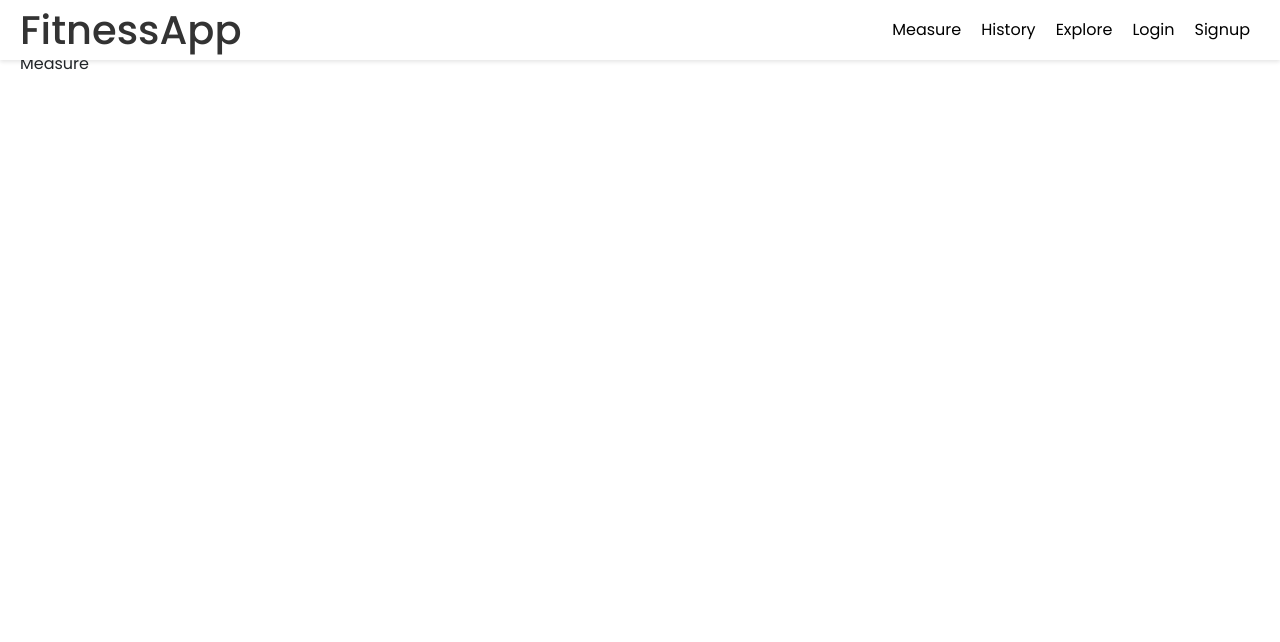
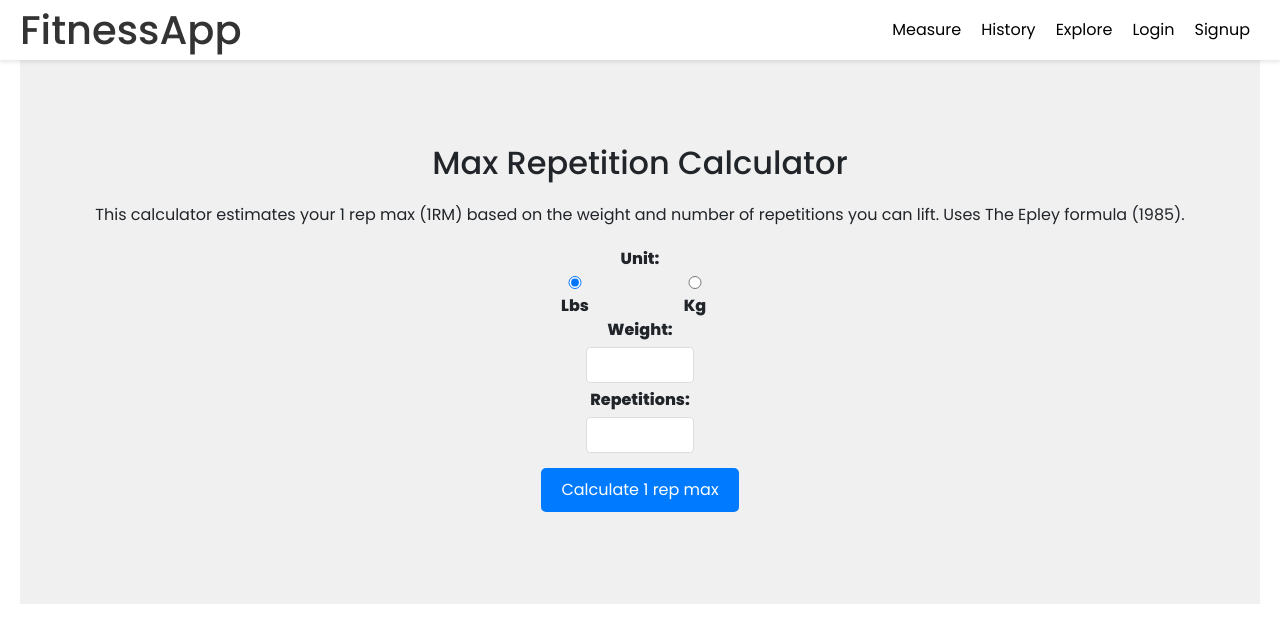
Before and after one commit to SoaresPT/FitnessApp, a React (Create React App) app in the folder Sprint3/FitnessApp/frontend/: page /Measure in a window 1280 px wide. Shown: the top 642 px of the page. Built offline with nearby package versions, Linux system fonts and the light colour scheme; the HTML template or start-up script is replaced by a standard one.

Commit message:
Max Repetition Calculator

```diff
--- /dev/null
+++ b/Sprint3/FitnessApp/frontend/src/pages/Measure.css
@@ -0,0 +1,54 @@
+#measure {
+    display: flex;
+    justify-content: center;
+    align-items: center;
+    min-height: 69vh;
+    flex-direction: column;
+    text-align: center;
+    background-color: #f0f0f0;
+}
+
+#measure h2 {
+    margin-bottom: 20px;
+}
+
+#measure p {
+    margin-bottom: 20px;
+}
+
+#measure .unit-option {
+    display: inline-block;
+    margin-right: 10px;
+}
+
+#measure label {
+    font-weight: bold;
+}
+
+#measure input[type="number"] {
+    margin: 5px;
+    padding: 5px;
+    text-align: center;
+    margin-left: 45%;
+    width: 10%;
+}
+
+#measure input[type="radio"] {
+    margin: 5px;
+    padding: 5px;
+    width: 100px;
+}
+
+#measure button {
+    margin-top: 10px;
+    padding: 10px 20px;
+    background-color: #007bff;
+    color: #fff;
+    border: none;
+    border-radius: 5px;
+    cursor: pointer;
+}
+
+#measure button:hover {
+    background-color: #0056b3;
+}
--- a/Sprint3/FitnessApp/frontend/src/pages/Measure.js
+++ b/Sprint3/FitnessApp/frontend/src/pages/Measure.js
@@ -1,9 +1,89 @@
-import React from "react";
+import React, { useState } from 'react';
+import './Measure.css';
 
-const Measure = () => {
-    return (
-        <div>Measure</div>
-    )
+function MaxRepCalculator() {
+  const [weight, setWeight] = useState('');
+  const [repetitions, setRepetitions] = useState('');
+  const [unit, setUnit] = useState('lbs');
+  const [maxRep, setMaxRep] = useState(null);
+
+  const calculateMaxRep = () => {
+    const w = parseFloat(weight);
+    const r = parseFloat(repetitions);
+
+    if (!isNaN(w) && !isNaN(r) && r > 0) {
+      let calculatedMaxRep = 0;
+      if (unit === 'lbs') {
+        calculatedMaxRep = w * (1 + 0.0333 * r);
+      } else if (unit === 'kg') {
+        calculatedMaxRep = w * (1 + 0.0333 * r);
+      }
+      setMaxRep(calculatedMaxRep.toFixed(2));
+    } else {
+      setMaxRep(null);
+    }
+  };
+
+  return (
+    <body id="measure">
+        <div>
+            <h2>Max Repetition Calculator</h2>
+            <p>
+                This calculator estimates your 1 rep max (1RM) based on the weight and
+                number of repetitions you can lift.
+
+                Uses The Epley formula (1985).
+            </p>
+
+            <div>
+                <label>Unit:</label>
+                <div className="unit-option">
+                <input
+                    type="radio"
+                    id="lbs"
+                    name="unit"
+                    value="lbs"
+                    checked={unit === 'lbs'}
+                    onChange={() => setUnit('lbs')}
+                />
+                <label htmlFor="lbs">Lbs</label>
+            </div>
+            <div className="unit-option">
+                <input
+                    type="radio"
+                    id="kg"
+                    name="unit"
+                    value="kg"
+                    checked={unit === 'kg'}
+                    onChange={() => setUnit('kg')}
+                />
+                <label htmlFor="kg">Kg</label>
+            </div>
+                <label htmlFor="weight">Weight:</label>
+                <input
+                    type="number"
+                    id="weight"
+                    value={weight}
+                    onChange={(e) => setWeight(e.target.value)}
+                />
+            </div>
+
+            <div>
+                <label htmlFor="repetitions">Repetitions:</label>
+                <input
+                    type="number"
+                    id="repetitions"
+                    value={repetitions}
+                    onChange={(e) => setRepetitions(e.target.value)}
+                />
+            </div>
+            <button onClick={calculateMaxRep}>Calculate 1 rep max</button>
+            {maxRep !== null && (
+            <p>Your estimated 1 rep max is: {maxRep} {unit}</p>
+            )}
+        </div>
+    </body>
+  );
 }
 
-export default Measure
+export default MaxRepCalculator;
```
